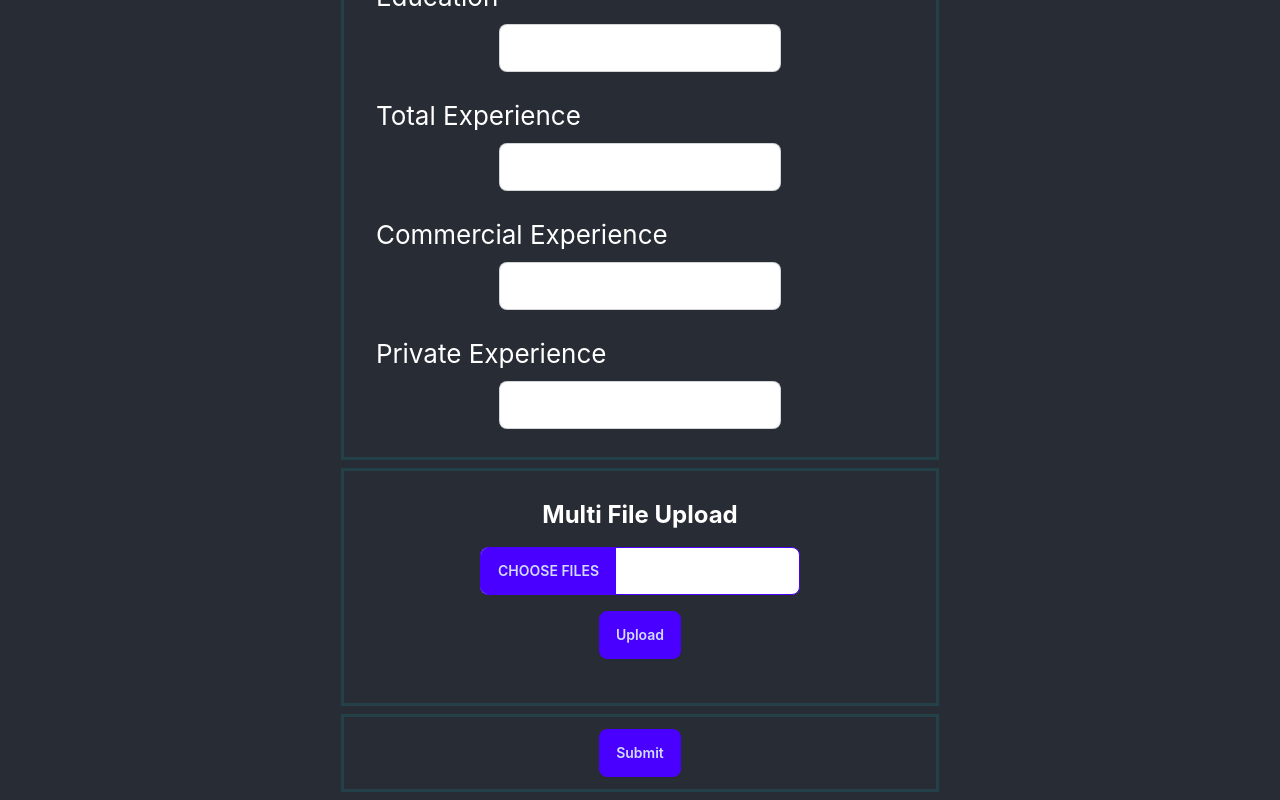
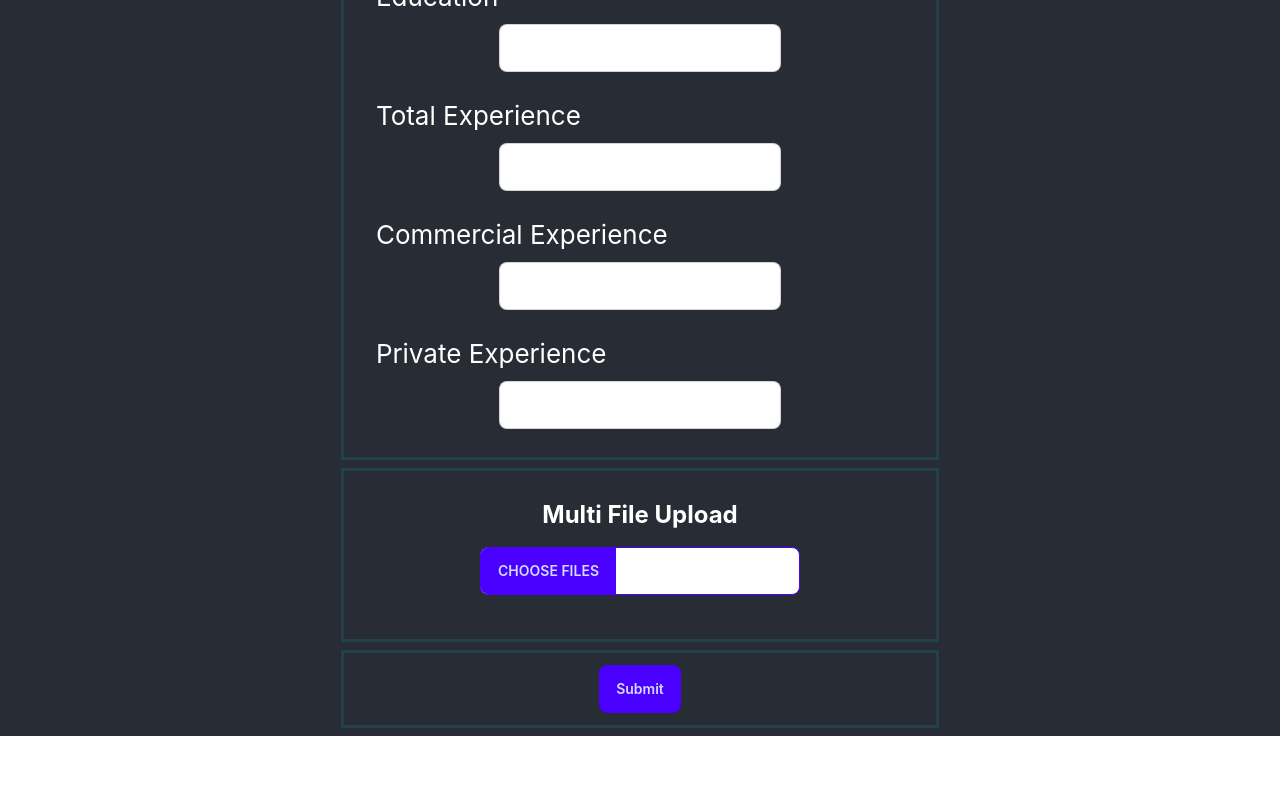
Before and after one commit to latekvo/Automated-Recruitment, a React (Create React App) app in the folder webui/: page / in a window 1280 px wide. Shown: the part 630-1430 px from the top of the page. After the commit the page ends 1366 px from the top, so only its background shows below. Built offline with nearby package versions, Linux system fonts and the light colour scheme.

Commit message:
connect file and criteria input to api endpoint

```diff
--- a/webui/src/App.js
+++ b/webui/src/App.js
@@ -14,10 +14,10 @@ export default function App() {
     event.preventDefault();
 
     const formData = new FormData();
-    Array.from(files).forEach((file, index) => {
+    files.current.forEach((file, index) => {
       formData.append(`files[${index}]`, file);
     });
-    formData.append("criteria", criteria);
+    formData.append("criteria", criteria.current);
 
     try {
       const response = await axios.post(
@@ -27,7 +27,7 @@ export default function App() {
           headers: {
             "Content-Type": "multipart/form-data",
           },
-        }
+        },
       );
       console.log("File uploaded successfully:", response.data);
     } catch (error) {
@@ -39,10 +39,10 @@ export default function App() {
     <div className="App App-header">
       <div>
         <div className="upload-section">
-          <CriteriaInput />
+          <CriteriaInput criteriaRef={criteria} />
         </div>
         <div className="upload-section">
-          <FileUpload />
+          <FileUpload filesRef={files} />
         </div>
         <div className="upload-section">
           <div>
--- a/webui/src/components/CriteriaInput.js
+++ b/webui/src/components/CriteriaInput.js
@@ -25,7 +25,12 @@ const formFields = [
     type: "text",
     defaultValue: "",
   },
-  { name: "education", label: "Education", type: "text", defaultValue: "" },
+  {
+    name: "education",
+    label: "Education",
+    type: "text",
+    defaultValue: "",
+  },
   {
     name: "totalExperience",
     label: "Total Experience",
@@ -46,7 +51,7 @@ const formFields = [
   },
 ];
 
-export default function CriteriaInput() {
+export default function CriteriaInput({ criteriaRef }) {
   const [formData, setFormData] = useState({
     jobTitle: "not specified",
     jobDescription: "not specified",
@@ -64,6 +69,7 @@ export default function CriteriaInput() {
       ...formData,
       [name]: value,
     });
+    criteriaRef.current = formData;
   };
 
   const handleSubmit = (e) => {
--- a/webui/src/components/FileUpload.js
+++ b/webui/src/components/FileUpload.js
@@ -1,15 +1,12 @@
 import React, { useState } from "react";
 
-export default function FileUpload() {
+export default function FileUpload({ filesRef }) {
   const [files, setFiles] = useState([]);
+  filesRef.current = files;
 
   const handleFileChange = (event) => {
     setFiles([...event.target.files]);
-  };
-
-  const handleUpload = () => {
-    // Logic to handle file upload, e.g., sending files to a server
-    console.log(files);
+    filesRef.current = files;
   };
 
   return (
@@ -22,11 +19,6 @@ export default function FileUpload() {
           onChange={handleFileChange}
           className="file-input file-input-bordered file-input-primary w-full max-w-xs"
         />
-      </div>
-      <div className="mb-4">
-        <button onClick={handleUpload} className="btn btn-primary">
-          Upload
-        </button>
       </div>
       {files.length > 0 && (
         <div className="mt-4">
```
